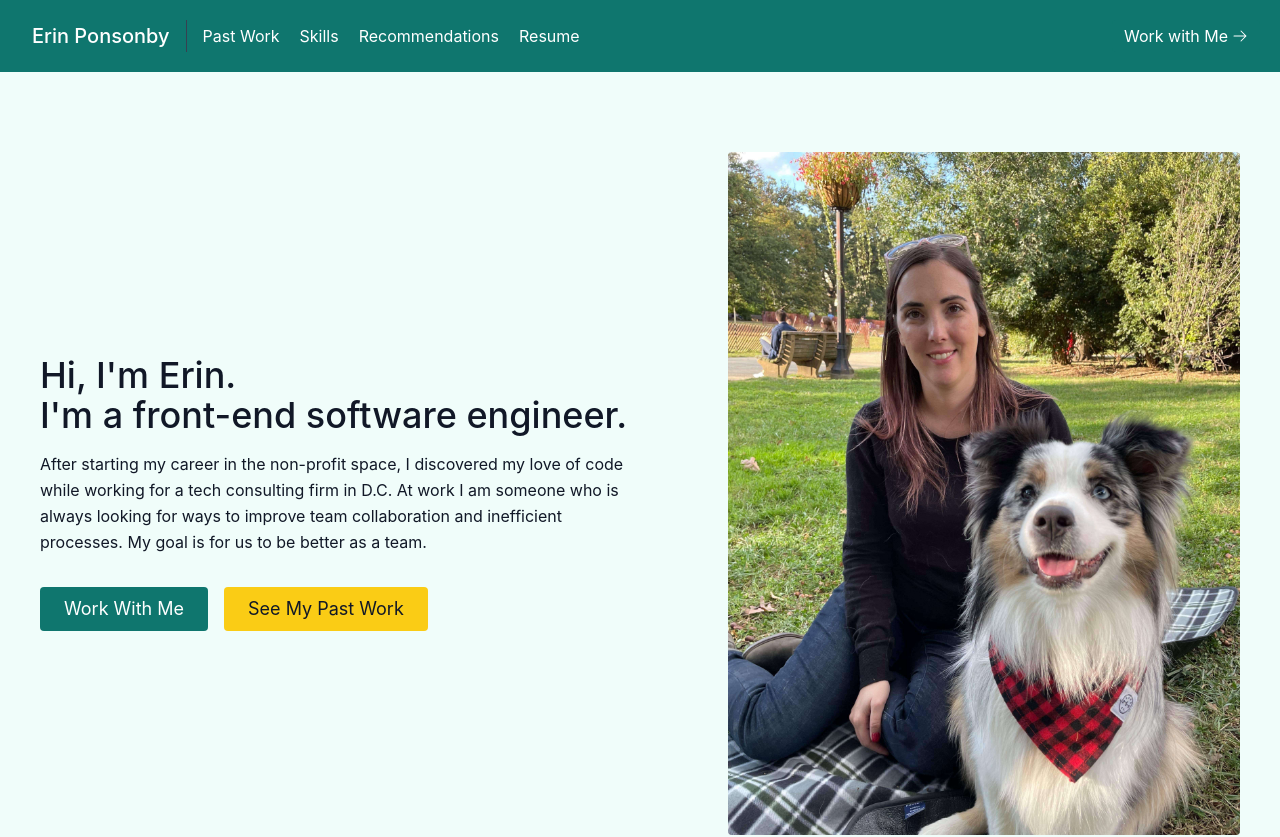
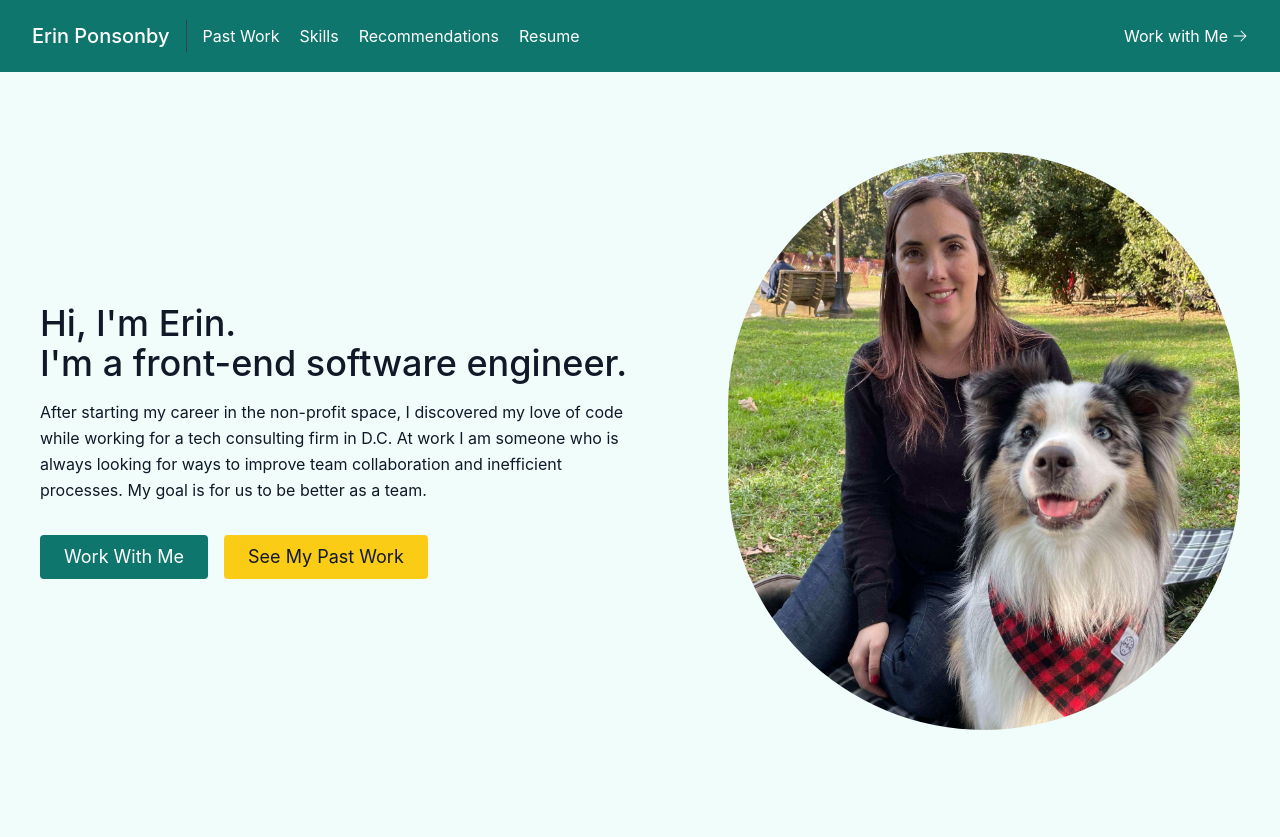
Before and after one commit to eponsonby/portfolio, a React (Create React App) app: page / in a window 1280 px wide. Shown: the top 837 px of the page. Built offline with nearby package versions, Linux system fonts and the light colour scheme.

Commit message:
Resize images

```diff
--- a/src/components/About.js
+++ b/src/components/About.js
@@ -27,9 +27,11 @@ export default function About() {
                 </div>
                 <div className="lg:max-w-lg lg:w-full md:w-1/2 w-5/6">
                     <img
-                    className="object-cover object-center rounded"
+                    className="rounded-full flex-shrink-0 object-cover object-center"
                     alt="hero"
                     src="/IMG_3060.jpeg"
+                    width= "512px"
+                    height= "682px"
                     />
                 </div>
             </div>
--- a/src/components/Recommendations.js
+++ b/src/components/Recommendations.js
@@ -20,6 +20,8 @@ export default function Recommendations() {
                   <img
                     alt="recommendation"
                     src={recommendation.image}
+                    width="400px"
+                    height="400px"
                     className="w-12 rounded-full flex-shrink-0 object-cover object-center"
                   />
                   <span className="flex-grow flex flex-col pl-4">
```
Also changed, not shown: public/IMG_3060.jpeg.
